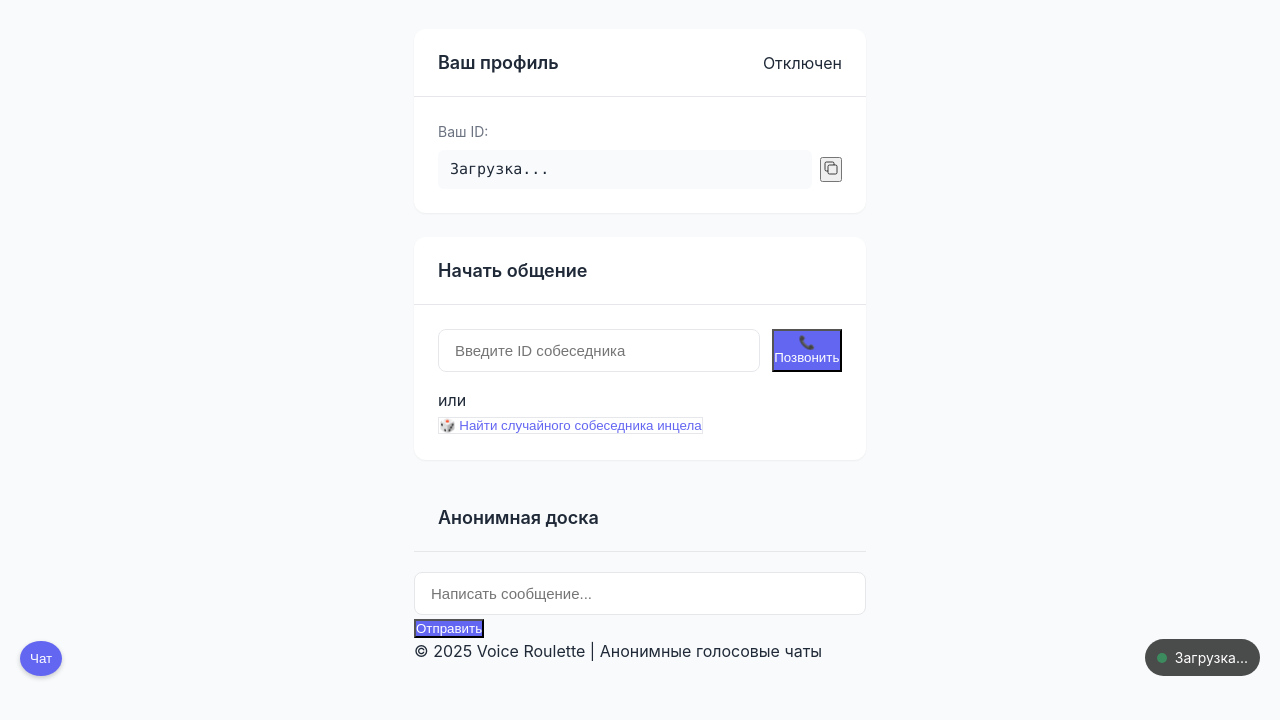
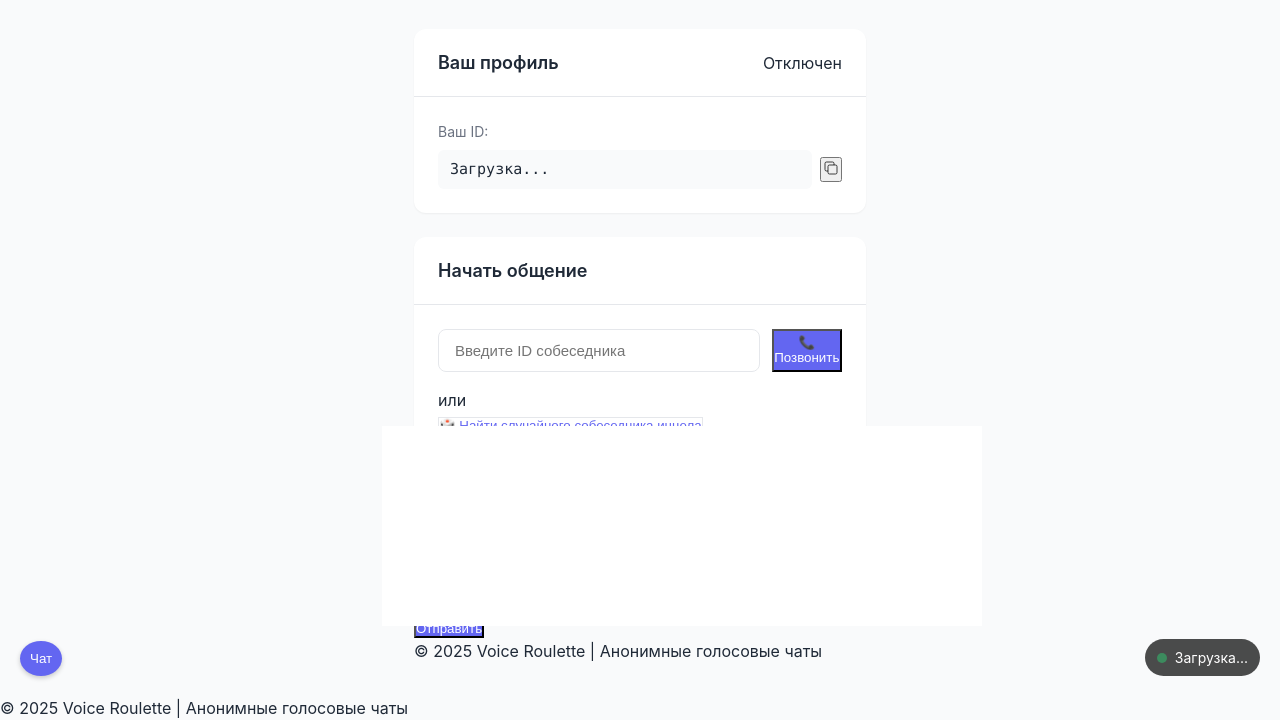
Before and after one commit to evgeny23423/voice-chat-roulette, a website: page public/index.html in a window 1280 px wide. Shown: the part 104-824 px from the top of the page. Before the commit the page ends 800 px from the top, so only its background shows below. Drawn offline with Linux system fonts and the light colour scheme; a script that the page names is missing.

Commit message:
обновление

```diff
--- a/public/index.html
+++ b/public/index.html
@@ -130,8 +130,19 @@
       <p>© 2025 Voice Roulette | Анонимные голосовые чаты</p>
     </footer>
   </div>
- <div id="custom-chat-container" style="position: fixed; left: 0; top: 50%; transform: translateY(-50%); width: 300px; height: 500px;">
- <div id="chat_xikkaincelchat" style="width: 100%; height: 100%;"></div>
+ <div id="custom-chat-container" style="
+  position: fixed;
+  bottom: 70px;    /* Отступ от нижнего края */
+  left: 50%;       /* Центрирование по горизонтали */
+  transform: translateX(-43%); /* Корректировка центра */
+  width: 90%;      /* Ширина контейнера */
+  max-width: 600px; /* Максимальная ширина */
+  height: 200px;   /* Высота контейнера */
+  background: white;
+  z-index: 1000;
+">
+  <div id="chat_xikkaincelchat" style="width: 100%; height: 100%;"></div>
+</div>
   <script type="text/javascript">
   var chatovodOnLoad = chatovodOnLoad || [];
   chatovodOnLoad.push(function() {
@@ -156,6 +167,10 @@
 </div>
 
   <script src="https://unpkg.com/peerjs@1.4.7/dist/peerjs.min.js"></script>
-  <script src="app.js"></script>
+ <script src="app.js"></script>
+  <footer class="app-footer">
+      <p>© 2025 Voice Roulette | Анонимные голосовые чаты</p>
+    </footer>
+
 </body>
 </html>
--- a/public/styles.css
+++ b/public/styles.css
@@ -452,11 +452,7 @@ elements.toggleChatBtn.addEventListener('click', () => {
   align-items: center;
 }
 
-.messages-container {
-  flex: 1;
-  padding: 10px;
-  overflow-y: auto;
-}
+
 
 .message {
   margin-bottom: 10px;
```
